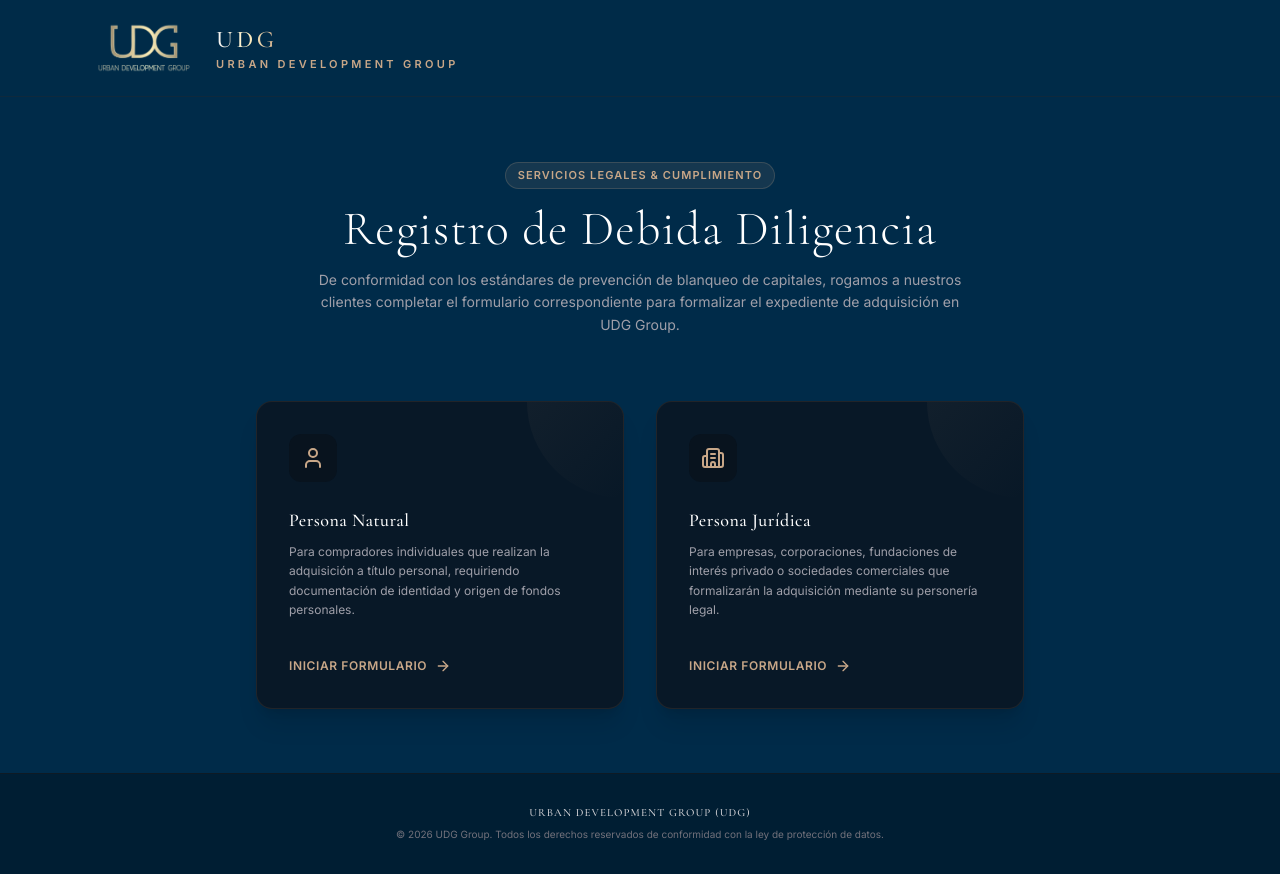
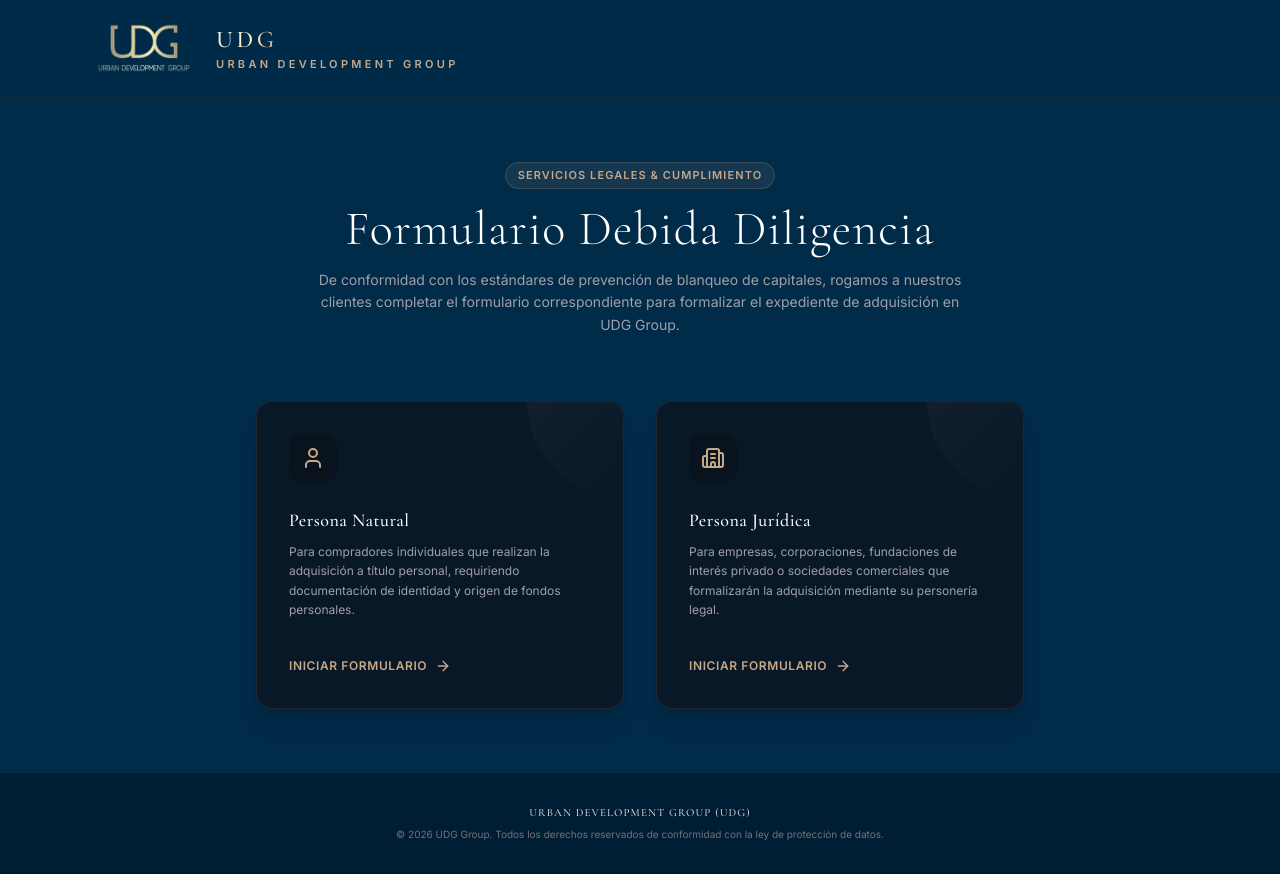
Before and after one commit to SoporteUDG/Debida-Diligencia-form, a Next.js app: page / in a window 1280 px wide. Built offline with nearby package versions, Linux system fonts and the light colour scheme.

Commit message:
fix: actualizar titulo de Registro de Debida Diligencia a Formulario Debida Diligencia

```diff
--- a/src/app/page.tsx
+++ b/src/app/page.tsx
@@ -44,7 +44,7 @@
             <span>Servicios Legales & Cumplimiento</span>
           </div>
           <h1 className="text-4xl md:text-5xl font-serif font-light tracking-wide text-white mb-4">
-            Registro de Debida Diligencia
+            Formulario Debida Diligencia
           </h1>
           <p className="text-zinc-400 text-xs md:text-sm leading-relaxed">
             De conformidad con los estándares de prevención de blanqueo de capitales, rogamos a nuestros clientes completar el formulario correspondiente para formalizar el expediente de adquisición en UDG Group.
--- a/src/app/persona-juridica/page.tsx
+++ b/src/app/persona-juridica/page.tsx
@@ -737,7 +737,7 @@
                 Expediente Enviado
               </h2>
               <p className="text-xs text-zinc-500 max-w-md mx-auto leading-relaxed">
-                Tu registro de Debida Diligencia para Persona Jurídica ha sido formalizado y guardado con éxito. Un oficial de cumplimiento revisará tu documentación a la brevedad.
+                Tu formulario de Debida Diligencia para Persona Jurídica ha sido formalizado y guardado con éxito. Un oficial de cumplimiento revisará tu documentación a la brevedad.
               </p>
             </div>
 
--- a/src/app/persona-natural/page.tsx
+++ b/src/app/persona-natural/page.tsx
@@ -610,7 +610,7 @@
                 Expediente Enviado
               </h2>
               <p className="text-xs text-zinc-500 max-w-md mx-auto leading-relaxed">
-                Tu registro de Debida Diligencia ha sido formalizado y guardado con éxito. Un oficial de cumplimiento revisará tu documentación a la brevedad.
+                Tu formulario de Debida Diligencia ha sido formalizado y guardado con éxito. Un oficial de cumplimiento revisará tu documentación a la brevedad.
               </p>
             </div>
 
```
